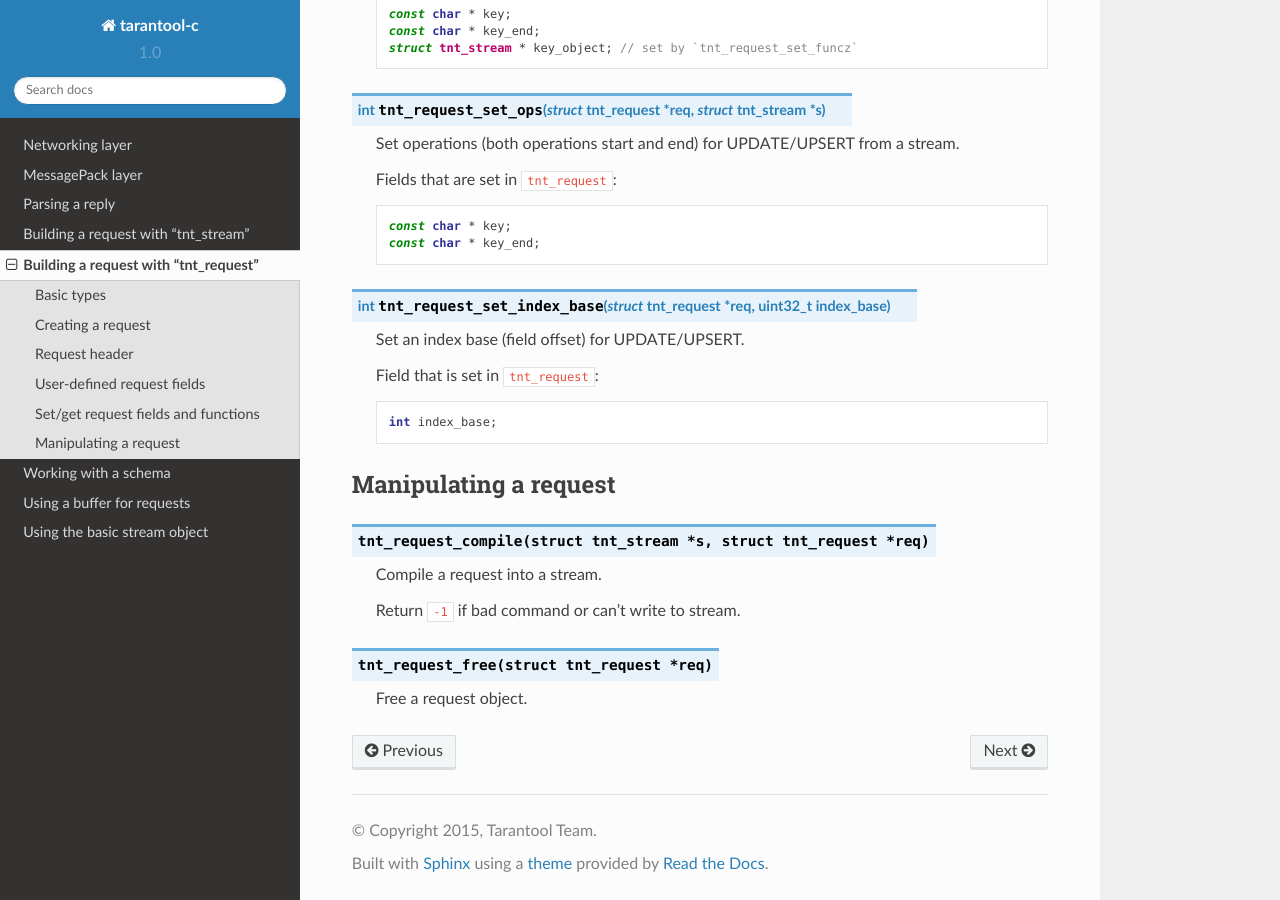
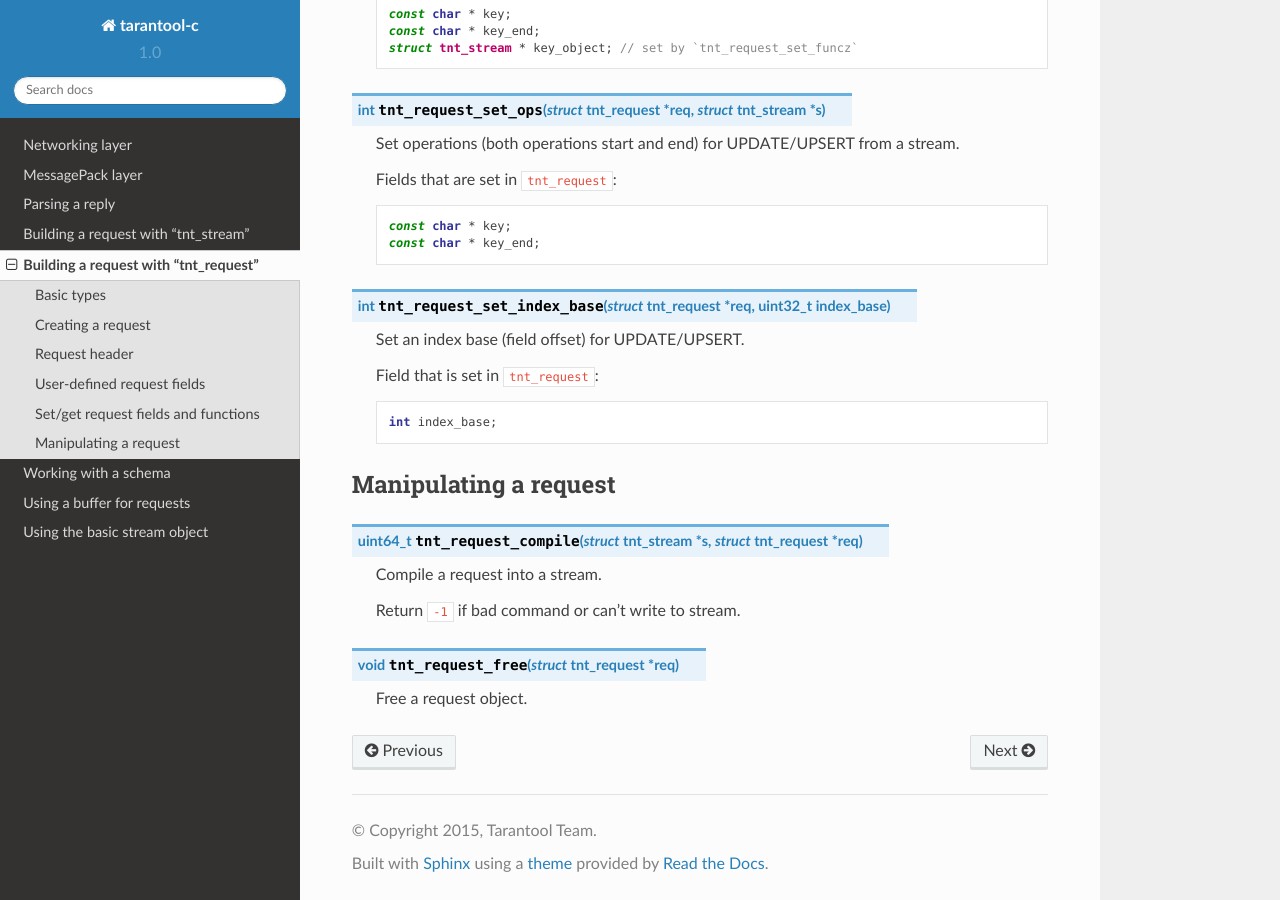
Before and after one commit to tarantool/tarantool-c, a Sphinx documentation site: the page built from doc/source/request_builder.rst, in a window 1280 px wide and 900 px high, scrolled down 4121 px. Built offline with Sphinx 7.4.7 and the Read the Docs theme 2.0.0, drawn with Linux system fonts in a browser that asks for light colours.

Commit message:
Fix for sync: int64_t -> uint64_t. closes gh-44, gh-40

```diff
--- a/doc/source/request_builder.rst
+++ b/doc/source/request_builder.rst
@@ -234,13 +234,13 @@
                        Manipulating a request
 =====================================================================
 
-.. c:function:: tnt_request_compile(struct tnt_stream *s, struct tnt_request *req)
+.. c:function:: uint64_t tnt_request_compile(struct tnt_stream *s, struct tnt_request *req)
 
     Compile a request into a stream.
 
     Return ``-1`` if bad command or can't write to stream.
 
-.. c:function:: tnt_request_free(struct tnt_request *req)
+.. c:function:: void tnt_request_free(struct tnt_request *req)
 
     Free a request object.
 
```
Also changed, not shown: 2 other files.
